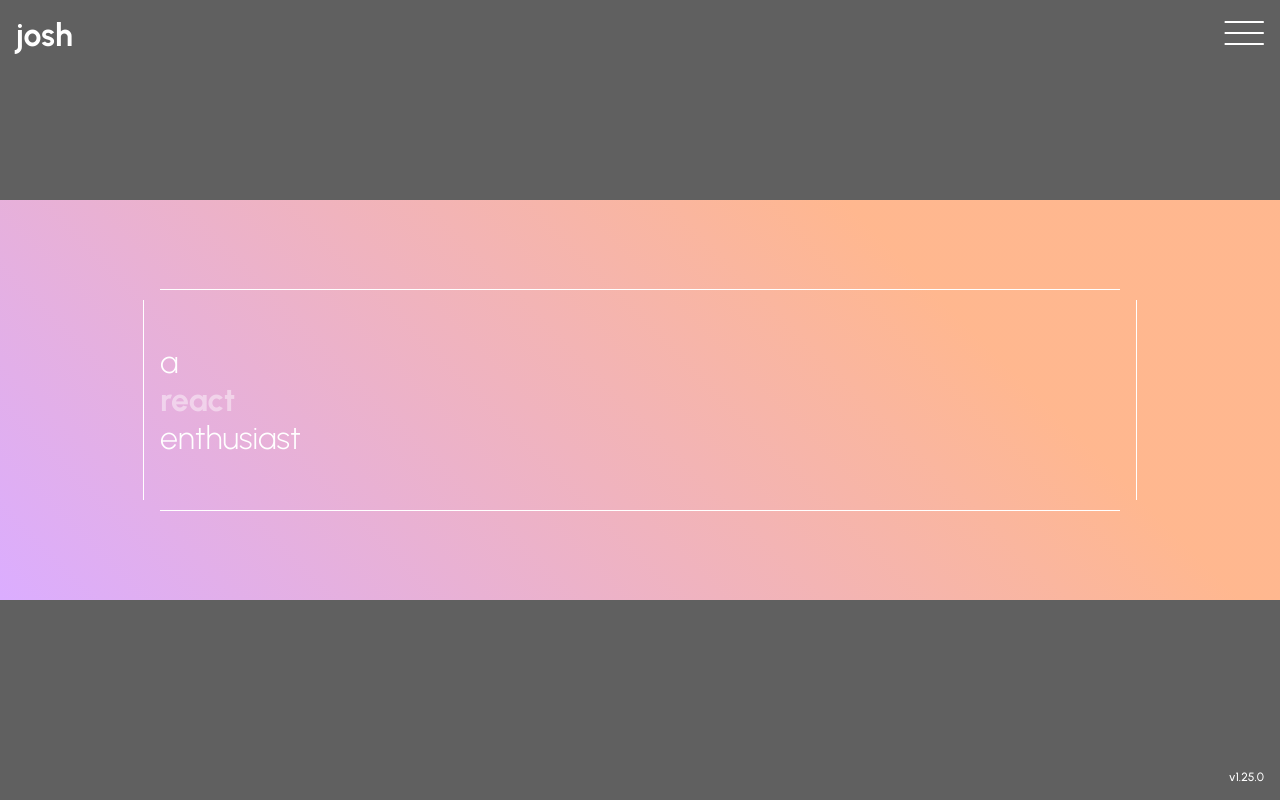
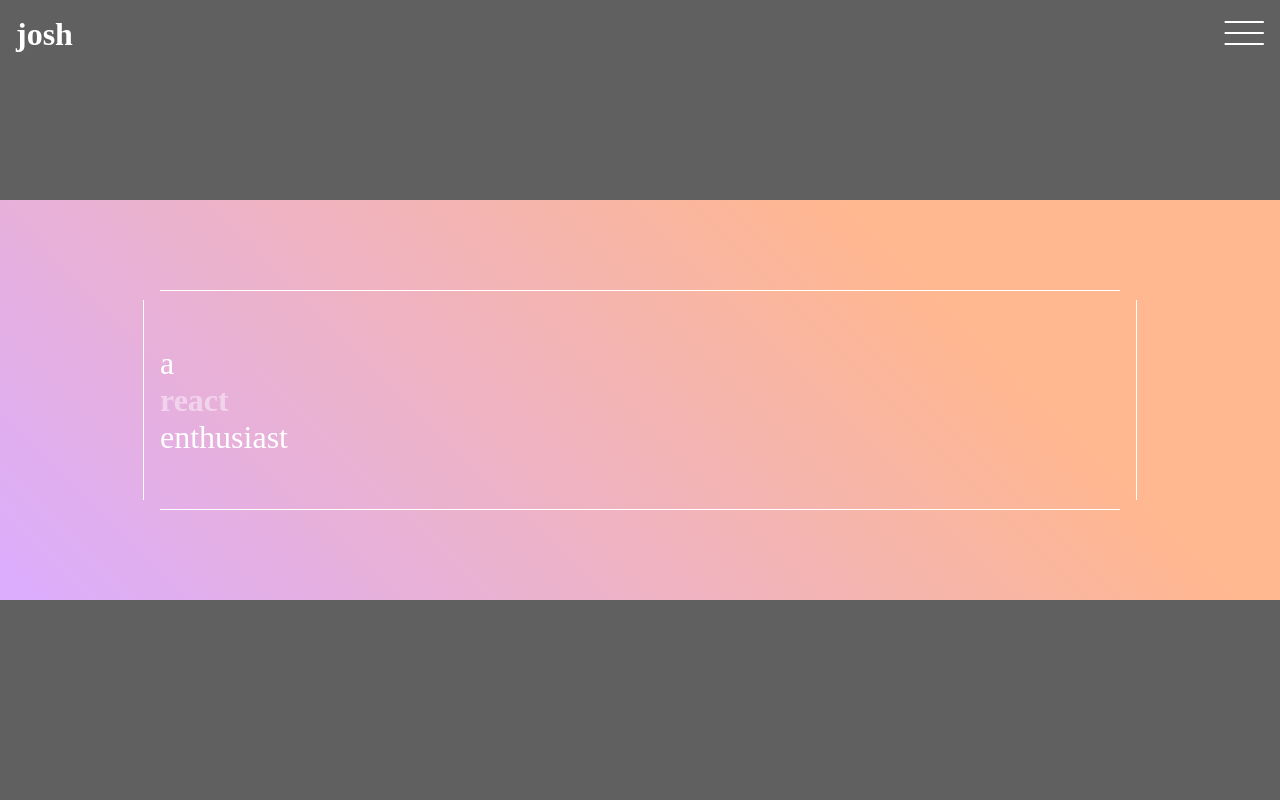
Before and after one commit to joshkotrous/personal-website-v2, a React (Create React App) app: page / in a window 1280 px wide. Shown: the top 800 px of the page. Built offline with nearby package versions, Linux system fonts and the light colour scheme.

Commit message:
removed version number

```diff
--- a/src/App.jsx
+++ b/src/App.jsx
@@ -6,7 +6,6 @@
 import Skills from "./components/sections/Skills.jsx";
 import Projects from "./components/sections/Projects.jsx";
 import Contact from "./components/sections/Contact.jsx";
-import VersionNumber from "./components/VersionNumber.jsx";
 import "./assets/global.css";
 import "./assets/app.css";
 
@@ -30,7 +29,6 @@
       <Section header="contact" id="contact" backgroundColor="#4D4D4D">
         <Contact />
       </Section>
-      <VersionNumber />
     </div>
   );
 }
```
